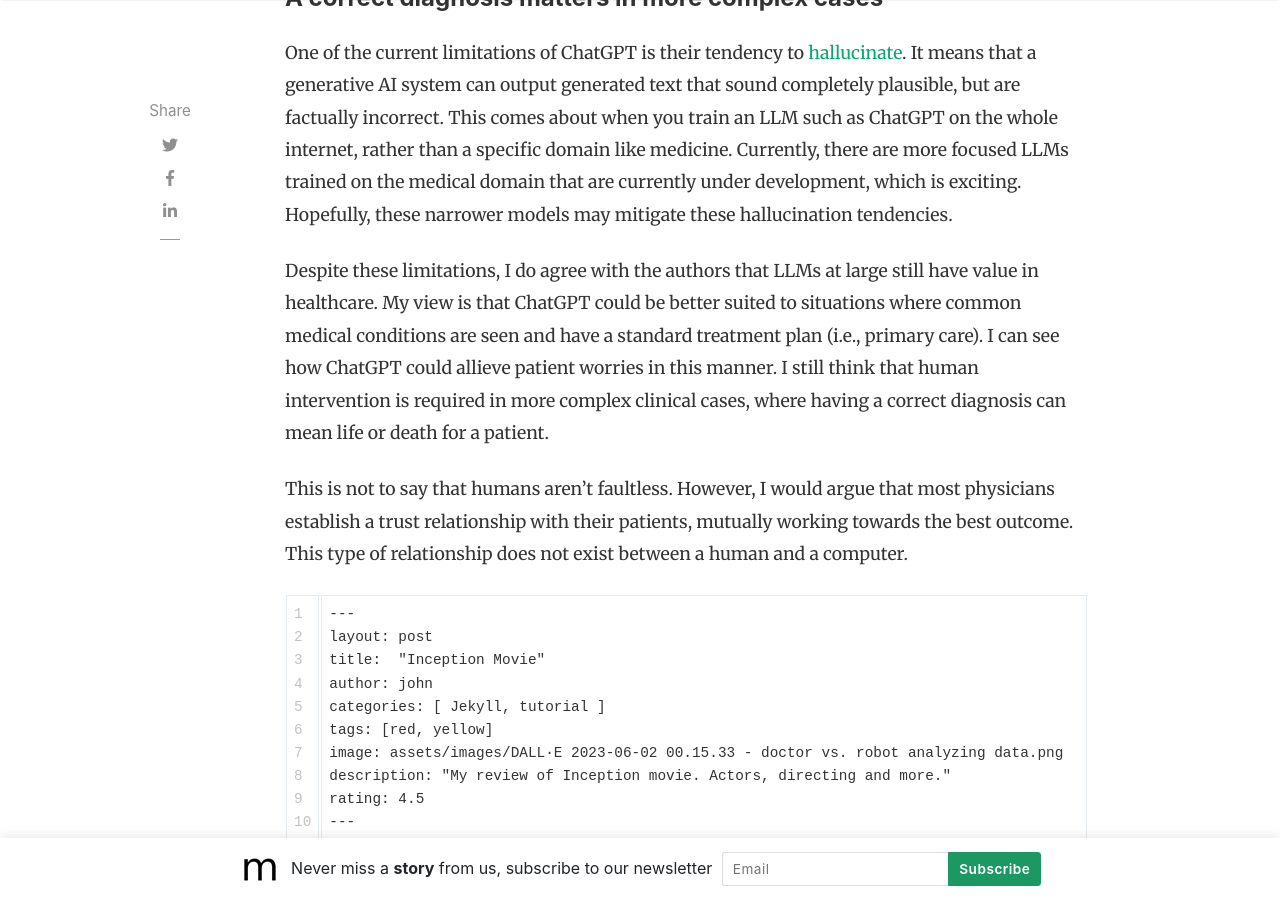
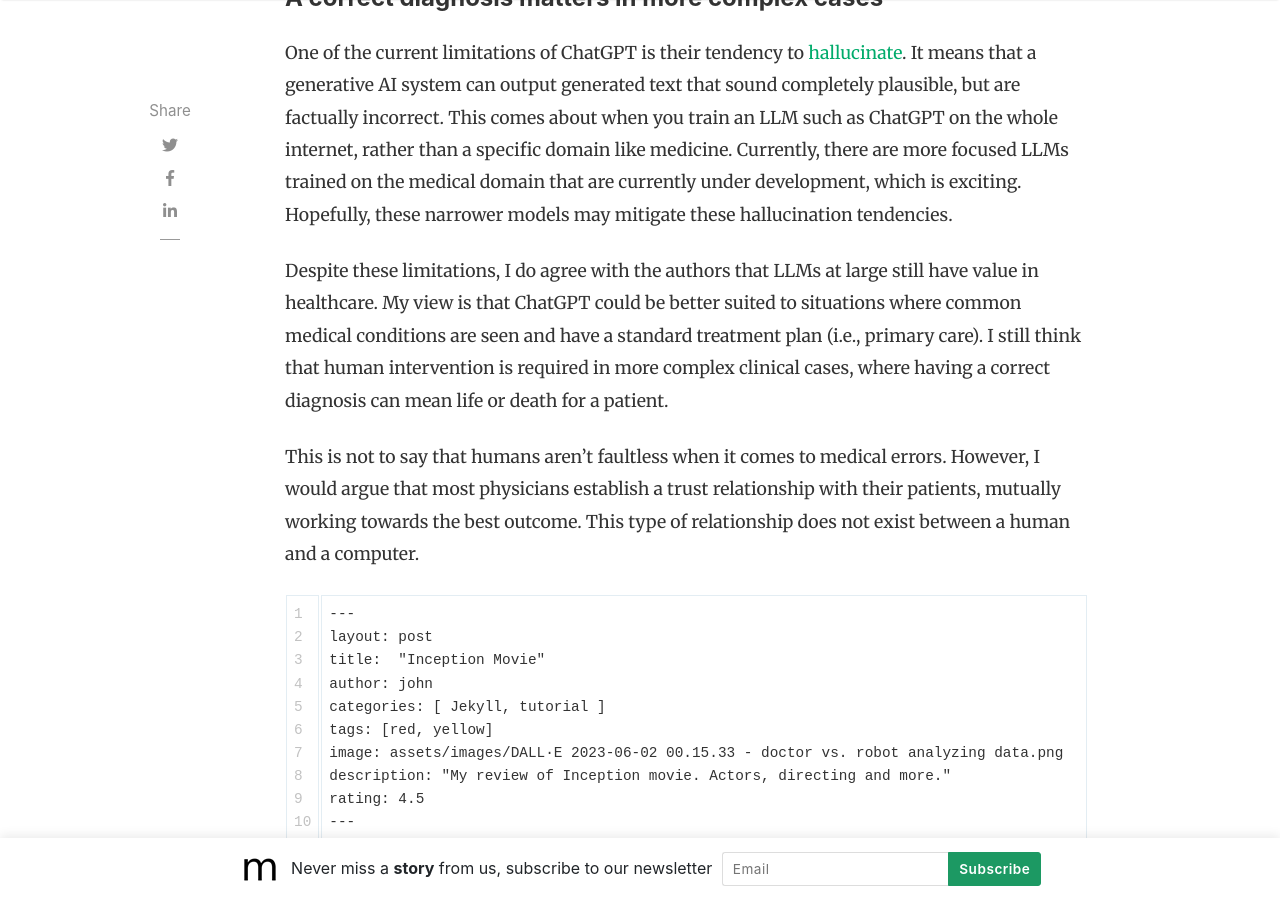
Before and after one commit to slsu0424/slsu0424.github.io, a Jekyll site: the page built from _posts/2023-06-02-test.md, in a window 1280 px wide and 900 px high, scrolled down 3782 px. Built offline with Jekyll 4.4.1, drawn with Linux system fonts in a browser that asks for light colours; nearby versions of some CDN libraries; comment, search, counter and statistics services are not loaded.

Commit message:
Update 2023-06-02-test.md

````diff
--- a/_posts/2023-06-02-test.md
+++ b/_posts/2023-06-02-test.md
@@ -52,9 +52,9 @@
 
 One of the current limitations of ChatGPT is their tendency to [hallucinate](https://spectrum.ieee.org/ai-hallucination).  It means that a generative AI system can output generated text that sound completely plausible, but are factually incorrect.  This comes about when you train an LLM such as ChatGPT on the whole internet, rather than a specific domain like medicine.  Currently, there are more focused LLMs trained on the medical domain that are currently under development, which is exciting.  Hopefully, these narrower models may mitigate these hallucination tendencies.
 
-Despite these limitations, I do agree with the authors that LLMs at large still have value in healthcare.  My view is that ChatGPT could be better suited to situations where common medical conditions are seen and have a standard treatment plan (i.e., primary care).  I can see how ChatGPT could allieve patient worries in this manner.  I still think that human intervention is required in more complex clinical cases, where having a correct diagnosis can mean life or death for a patient.
+Despite these limitations, I do agree with the authors that LLMs at large still have value in healthcare.  My view is that ChatGPT could be better suited to situations where common medical conditions are seen and have a standard treatment plan (i.e., primary care).  I still think that human intervention is required in more complex clinical cases, where having a correct diagnosis can mean life or death for a patient.
 
-This is not to say that humans aren't faultless.  However, I would argue that most physicians establish a trust relationship with their patients, mutually working towards the best outcome.  This type of relationship does not exist between a human and a computer.
+This is not to say that humans aren't faultless when it comes to medical errors.  However, I would argue that most physicians establish a trust relationship with their patients, mutually working towards the best outcome.  This type of relationship does not exist between a human and a computer.
 
 ```html
 ---
````
